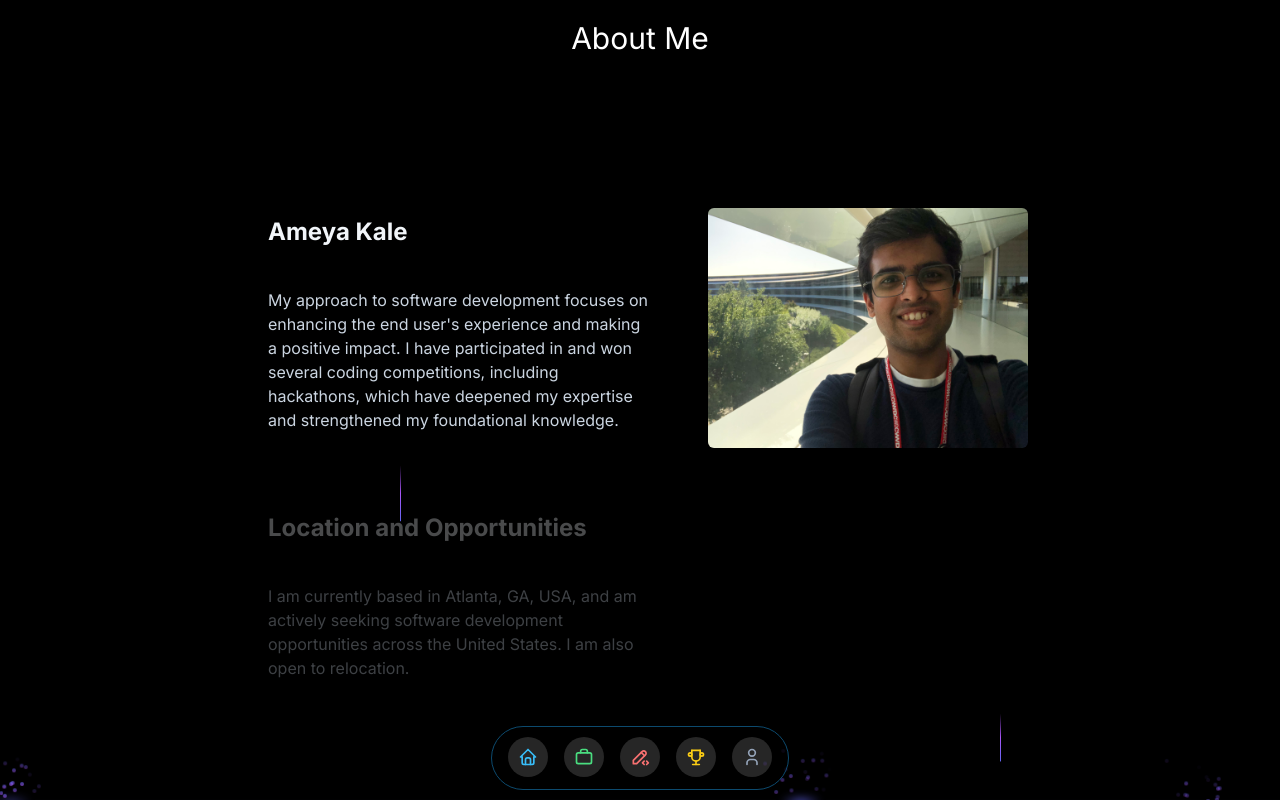
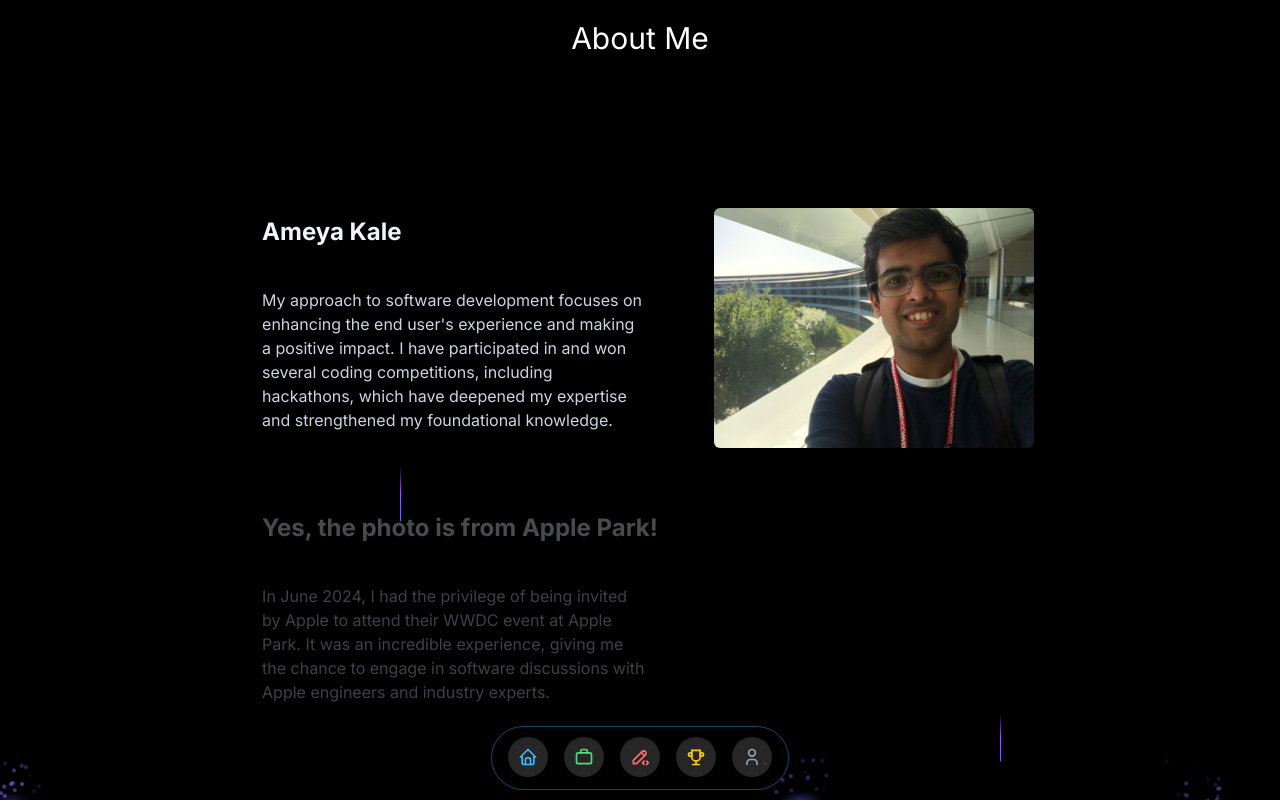
Before and after one commit to AmeyaK17/portfolio-nextjs, a Next.js app: page /aboutMe in a window 1280 px wide. Built offline with nearby package versions, Linux system fonts and the light colour scheme.

Commit message:
Refined About Me Page

```diff
--- a/src/app/aboutMe/page.tsx
+++ b/src/app/aboutMe/page.tsx
@@ -3,7 +3,7 @@ import {IconMail, IconPhone, IconBrandLinkedin} from "@tabler/icons-react";
 import { StickyScroll } from '@/components/ui/sticky-scroll-reveal';
 import Image from "next/image";
 import AmeyaAppleParkOutsideImage from "../../../public/profile/AmeyaAppleParkOutside.jpeg"
-import AmeyaAppleParkInsideImage from "../../../public/profile/AmeyaAppleParkInside.jpeg"
+import AppleWWDCIDCardImage from "../../../public/profile/AppleIDCard.jpeg"
 import AtlantaImage from "../../../public/profile/atlanta.jpeg"
 import { BackgroundBeamsWithCollision } from '@/components/ui/background-beams-with-collision';
 import Link from 'next/link';
@@ -27,6 +27,22 @@ const page = () => {
             </div>
           ),
         },
+        {
+            title: "Yes, the photo is from Apple Park!",
+            description:
+              "In June 2024, I had the privilege of being invited by Apple to attend their WWDC event at Apple Park. It was an incredible experience, giving me the chance to engage in software discussions with Apple engineers and industry experts.",
+            content: (
+              <div className="h-full w-full  flex items-center justify-center text-white">
+                <Image
+                  src={AppleWWDCIDCardImage}
+                  width={300}
+                  height={300}
+                  className="h-full w-full object-cover"
+                  alt="linear board demo"
+                />
+              </div>
+            ),
+          },
         {
           title: "Location and Opportunities",
           description:
```
Also changed, not shown: public/profile/AppleIDCard.jpeg (added).
